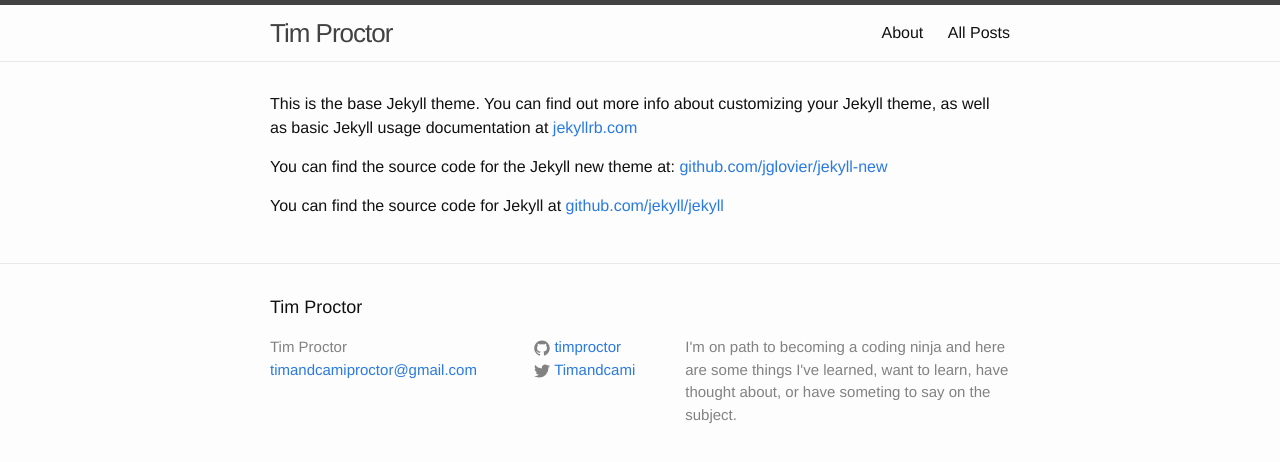
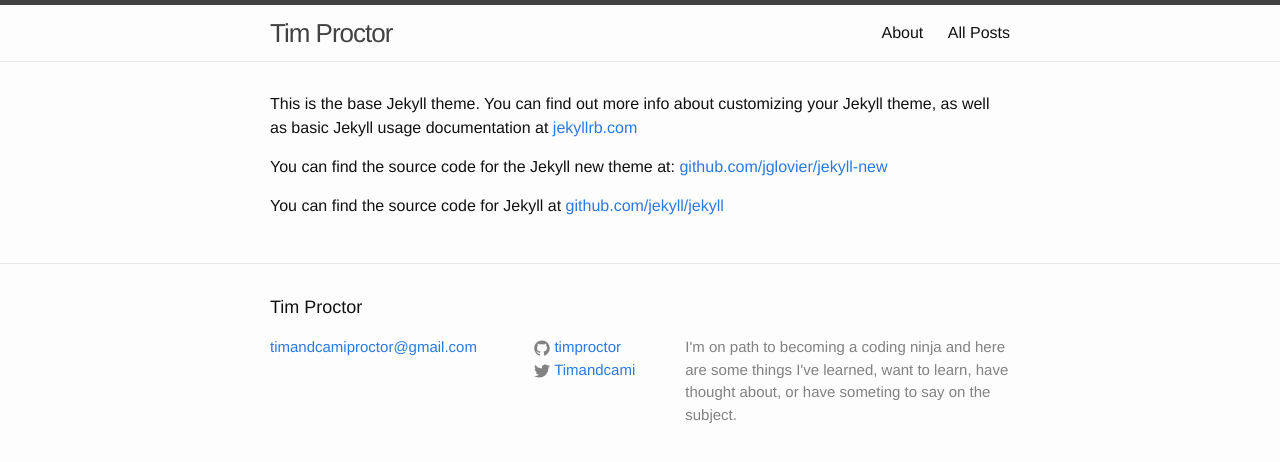
Before and after one commit to timproctor/timproctor.github.io, a Jekyll site: the page built from about.md, in a window 1280 px wide. Shown: the top 462 px of the page. Built offline with Jekyll 4.4.1, drawn with Linux system fonts in a browser that asks for light colours.

Commit message:
content edits and deletions

```diff
--- a/_config.yml
+++ b/_config.yml
@@ -5,7 +5,7 @@
   I'm on path to becoming a coding ninja and here are some things
   I've learned, want to learn, have thought about, or have someting
   to say on the subject.
-baseurl: "" # the subpath of your site, e.g. /blog/
+# baseurl: "" # the subpath of your site, e.g. /blog/
 url: "http://timproctor.github.io" # the base hostname & protocol for your site
 twitter_username: Timandcami
 github_username:  timproctor
--- a/_includes/footer.html
+++ b/_includes/footer.html
@@ -7,7 +7,6 @@
     <div class="footer-col-wrapper">
       <div class="footer-col  footer-col-1">
         <ul class="contact-list">
-          <li>{{ site.title }}</li>
           <li><a href="mailto:{{ site.email }}">{{ site.email }}</a></li>
         </ul>
       </div>
--- a/_includes/header.html
+++ b/_includes/header.html
@@ -16,7 +16,7 @@
       <div class="trigger">
         {% for page in site.pages %}
           {% if page.title %}
-          <a class="page-link" href="{{ page.url | prepend: site.baseurl }}">{{ page.title }}</a>
+          <a class="page-link" href="{{ page.url }}">{{ page.title }}</a>
           {% endif %}
         {% endfor %}
       </div>
```
